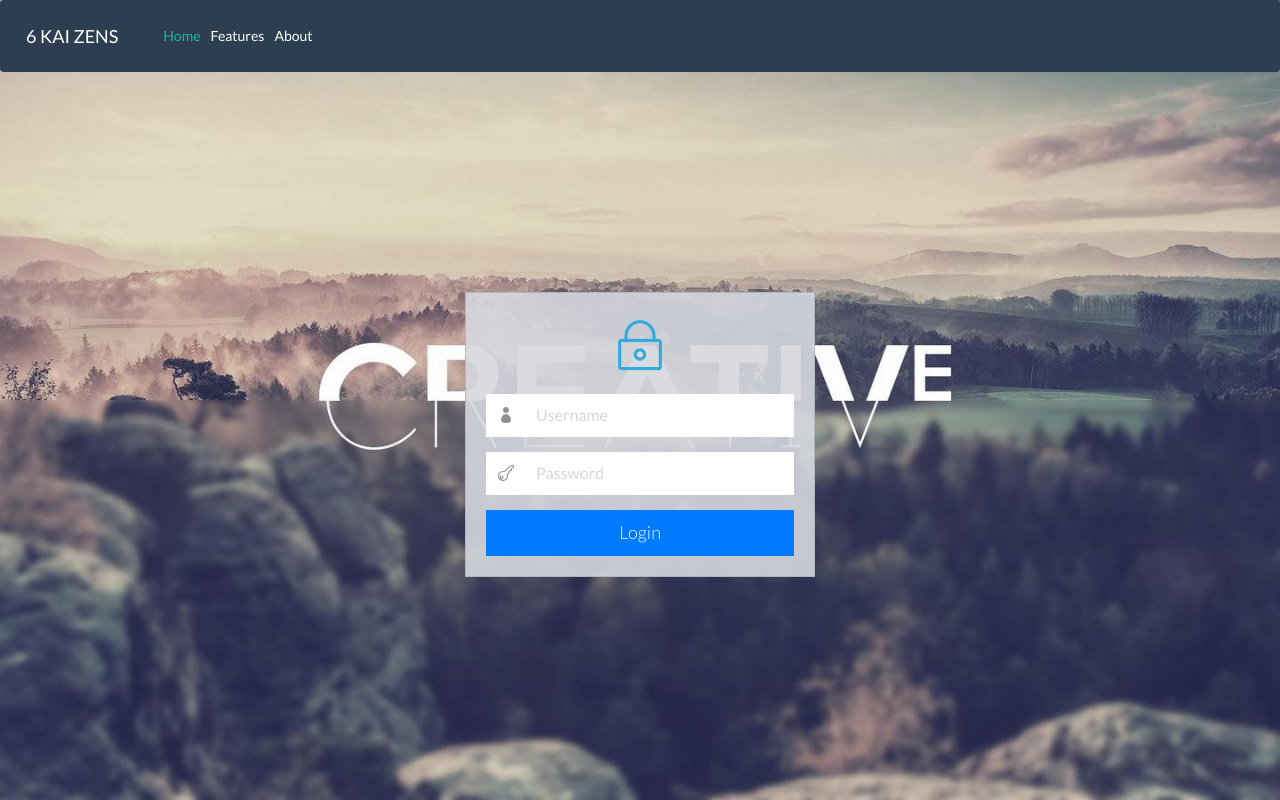
After one commit to salarx/payroll, a CodeIgniter app: the page made by application/views/hod_login.php in a window 1280 px wide. The commit adds this page. Run offline with CodeIgniter, Linux system fonts and the light colour scheme; some libraries are stand-ins or nearby versions.

Commit message:
multiple changes

```diff
--- a/application/controllers/admin.php
+++ b/application/controllers/admin.php
@@ -16,7 +16,7 @@ class Admin extends CI_Controller {
 
 	public function login(){
 
-		$this->load->view('login');
+		$this->load->view('admin_login');
 	}
 
     public function authentication(){
--- a/application/controllers/department.php
+++ b/application/controllers/department.php
@@ -18,7 +18,7 @@ class Department extends CI_Controller {
       $this->load->view('hod_login');
     }
 
-    public function authentication(){
+    public function hod_authentication(){
 
       $username = $this->input->post('username',true);
       $password = hash("SHA512",$this->input->post('password',true));
--- /dev/null
+++ b/application/views/hod_login.php
@@ -0,0 +1,91 @@
+<!DOCTYPE html>
+<html lang="en">
+    <head>
+        <meta charset="utf-8">
+        <meta name="viewport" content="width=device-width, initial-scale=1.0">
+        <meta name="description" content="Creative - Bootstrap 3 Responsive Admin Template">
+        <meta name="author" content="GeeksLabs">
+        <meta name="keyword" content="Creative, Dashboard, Admin, Template, Theme, Bootstrap, Responsive, Retina, Minimal">
+        <link rel="shortcut icon" href="<?php echo base_url(); ?>img/favicon.png">
+
+        <title>HOD Login</title>
+        <link href="https://stackpath.bootstrapcdn.com/bootswatch/4.3.1/flatly/bootstrap.min.css" rel="stylesheet" integrity="sha384-T5jhQKMh96HMkXwqVMSjF3CmLcL1nT9//tCqu9By5XSdj7CwR0r+F3LTzUdfkkQf" crossorigin="anonymous">
+
+        <!-- Bootstrap CSS -->
+        <link href="<?php echo base_url(); ?>css/bootstrap.min.css" rel="stylesheet">
+        <!-- bootstrap theme -->
+        <link href="<?php echo base_url(); ?>css/bootstrap-theme.css" rel="stylesheet">
+        <!--external css-->
+        <!-- font icon -->
+        <link href="<?php echo base_url(); ?>css/elegant-icons-style.css" rel="stylesheet" />
+        <link href="<?php echo base_url(); ?>css/font-awesome.css" rel="stylesheet" />
+        <!-- Custom styles -->
+        <link href="<?php echo base_url(); ?>css/style.css" rel="stylesheet">
+        <link href="<?php echo base_url(); ?>css/style-responsive.css" rel="stylesheet" />
+
+        <!-- HTML5 shim and Respond.js IE8 support of HTML5 -->
+        <!--[if lt IE 9]>
+        <script src="<?php echo base_url(); ?>js/html5shiv.js"></script>
+        <script src="<?php echo base_url(); ?>js/respond.min.js"></script>
+        <![endif]-->
+    </head>
+    <body class="login-img3-body">
+    <nav class="navbar navbar-expand-lg navbar-dark bg-primary">
+  <a class="navbar-brand" href="#">6 KAI ZENS</a>
+  <button class="navbar-toggler" type="button" data-toggle="collapse" data-target="#navbarColor01" aria-controls="navbarColor01" aria-expanded="false" aria-label="Toggle navigation">
+    <span class="navbar-toggler-icon"></span>
+  </button>
+
+  <div class="collapse navbar-collapse" id="navbarColor01">
+    <ul class="navbar-nav mr-auto">
+      <li class="nav-item active">
+        <a class="nav-link" href="#">Home <span class="sr-only">(current)</span></a>
+      </li>
+      <li class="nav-item">
+        <a class="nav-link" href="#">Features</a>
+      </li>
+      <li class="nav-item">
+        <a class="nav-link" href="#">About</a>
+      </li>
+    </ul>
+  </div>
+</nav>
+            <div class="container">
+            <form class="login-form" action="<?php echo base_url(); ?>admin/authentication.html" method="post">
+                <div class="login-wrap">
+                    <p class="login-img"><i class="icon_lock_alt"></i></p>
+                    <?php
+                    $exception = $this->session->userdata('exception');
+
+                    if($exception){
+
+                        echo "<div class='alert alert-block alert-danger fade in'><p>";
+                        echo $exception;
+                        echo "</p></div>";
+                        $this->session->unset_userdata('exception');
+                    }
+
+                    $message = $this->session->userdata('message');
+
+                    if($message){
+
+                        echo "<div class='alert alert-success fade in'><p>";
+                        echo $message;
+                        echo "</p></div>";
+                        $this->session->unset_userdata('message');
+                    }
+                    ?>
+                    <div class="input-group">
+                        <span class="input-group-addon"><i class="icon_profile"></i></span>
+                        <input type="text" name="username" class="form-control" placeholder="Username" autofocus>
+                    </div>
+                    <div class="input-group">
+                        <span class="input-group-addon"><i class="icon_key_alt"></i></span>
+                        <input type="password" name="password" class="form-control" placeholder="Password">
+                    </div>
+                    <button class="btn btn-primary btn-lg btn-block" type="submit">Login</button>
+                </div>
+            </form>
+        </div>
+    </body>
+</html>
```
Also changed, not shown: application/controllers/site.php (+4 -4 lines), application/models/department_model.php (+5 -5 lines), application/views/hod.php (+5 -9 lines), application/views/admin_login.php (renamed from application/views/login.php).
